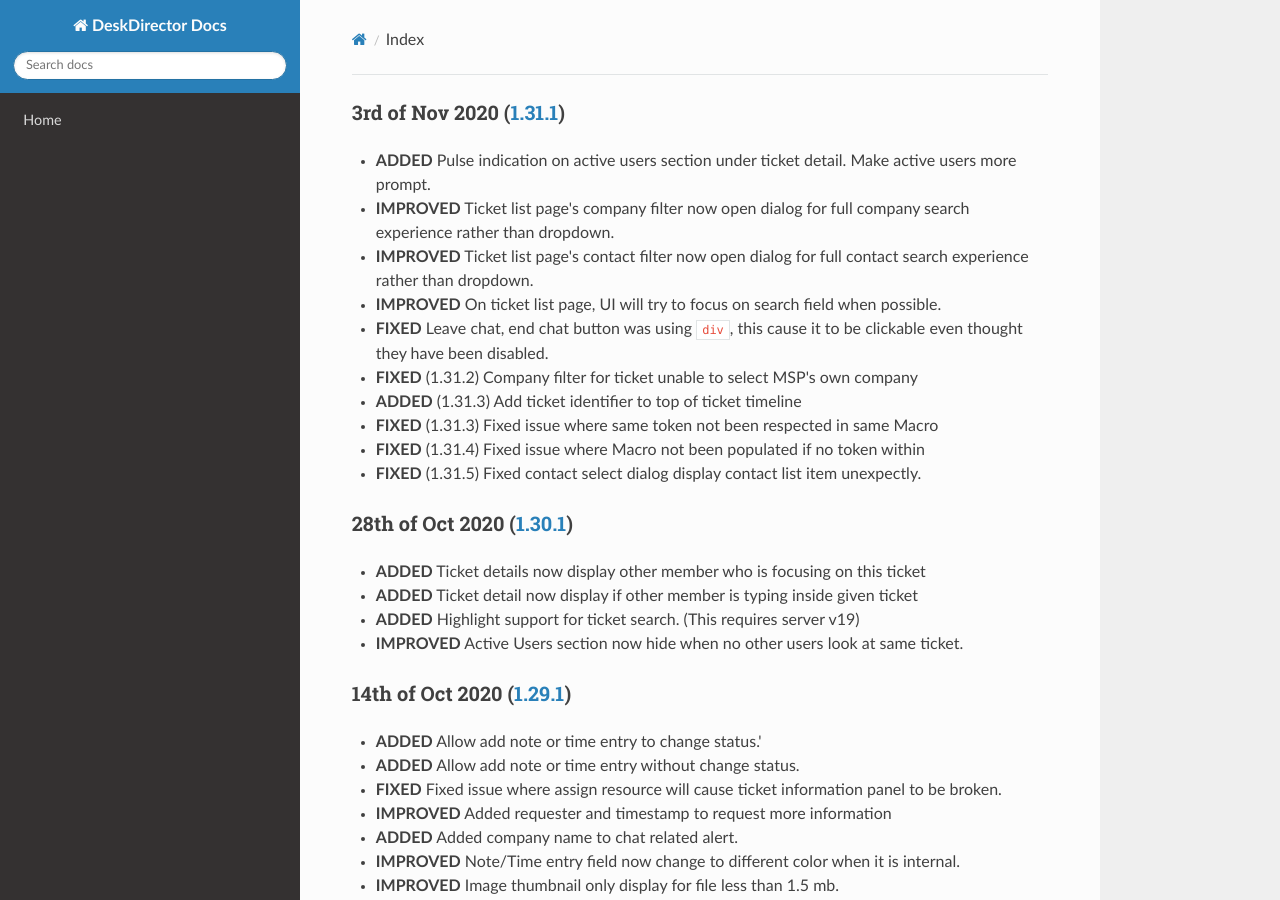
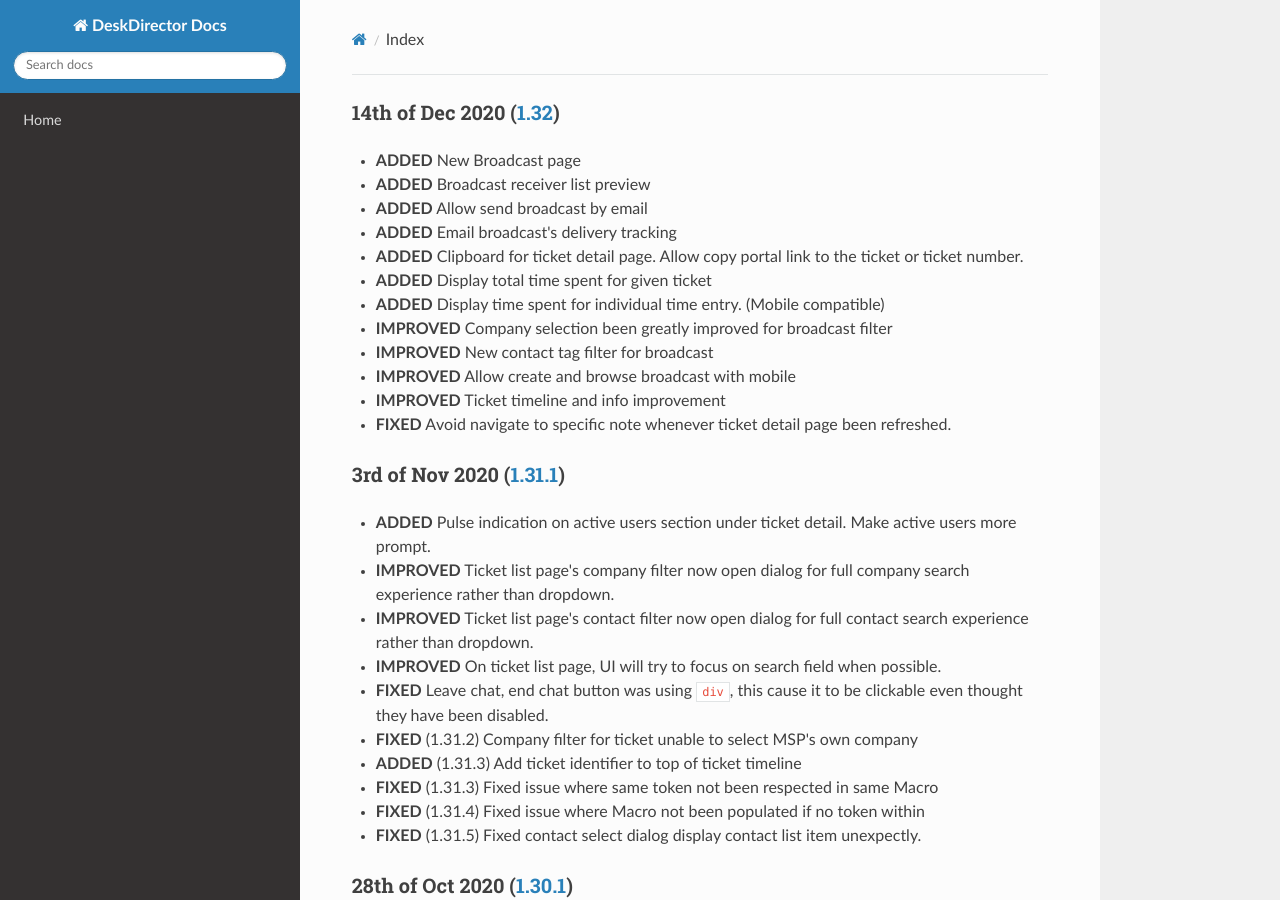
Before and after one commit to DeskDirector/docs, an MkDocs documentation site: the page built from docs/_release/tech/README.md, in a window 1280 px wide and 900 px high. Built offline with MkDocs 1.6.1, drawn with Linux system fonts in a browser that asks for light colours; nearby versions of some CDN libraries; old or Windows-style settings are respelled for this version of MkDocs.

Commit message:
Update README.md

```diff
--- a/docs/_release/tech/README.md
+++ b/docs/_release/tech/README.md
@@ -1,3 +1,17 @@
+### 14th of Dec 2020 ([1.32](v1.32))
+- **ADDED** New Broadcast page
+- **ADDED** Broadcast receiver list preview
+- **ADDED** Allow send broadcast by email
+- **ADDED** Email broadcast's delivery tracking
+- **ADDED** Clipboard for ticket detail page. Allow copy portal link to the ticket or ticket number.
+- **ADDED** Display total time spent for given ticket
+- **ADDED** Display time spent for individual time entry. (Mobile compatible)
+- **IMPROVED** Company selection been greatly improved for broadcast filter
+- **IMPROVED** New contact tag filter for broadcast
+- **IMPROVED** Allow create and browse broadcast with mobile
+- **IMPROVED** Ticket timeline and info improvement
+- **FIXED** Avoid navigate to specific note whenever ticket detail page been refreshed.
+
 ### 3rd of Nov 2020 ([1.31.1](v1.31))
 - **ADDED** Pulse indication on active users section under ticket detail. Make active users more prompt.
 - **IMPROVED** Ticket list page's company filter now open dialog for full company search experience rather than dropdown.
```
